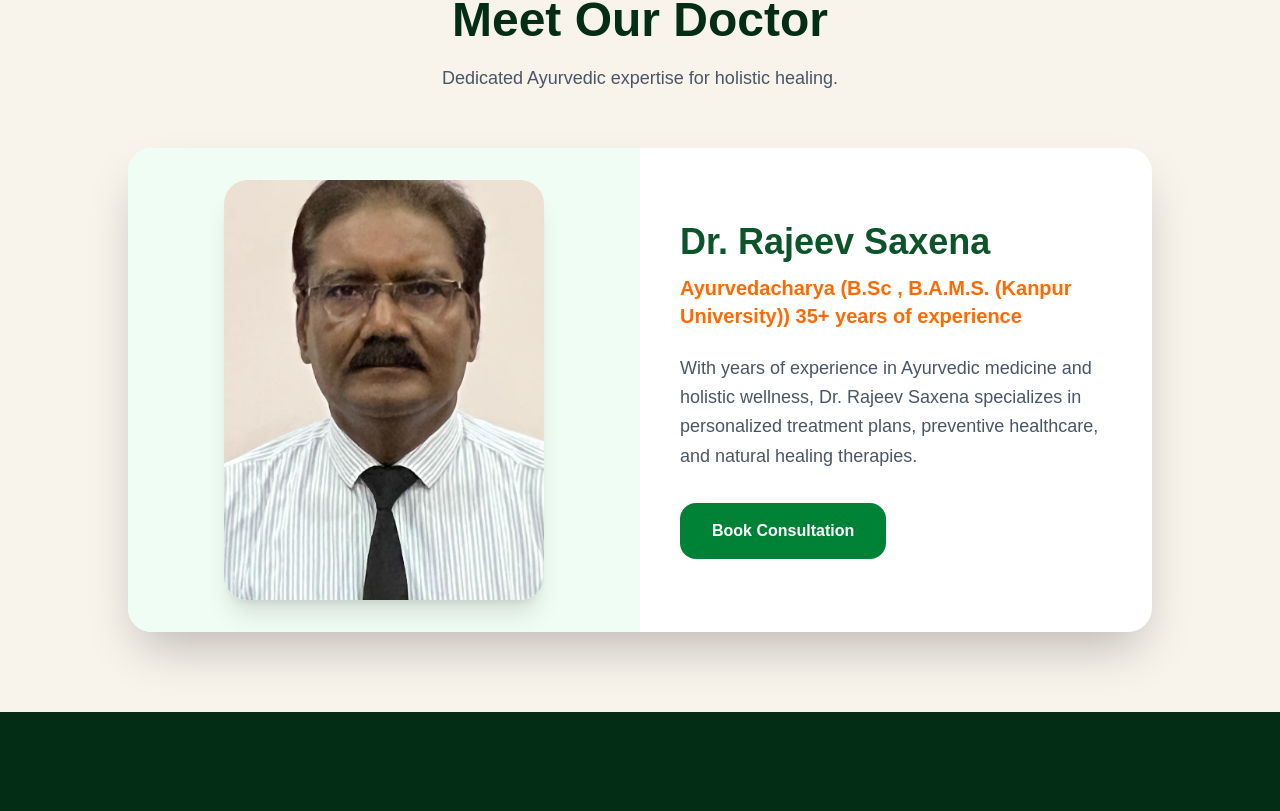
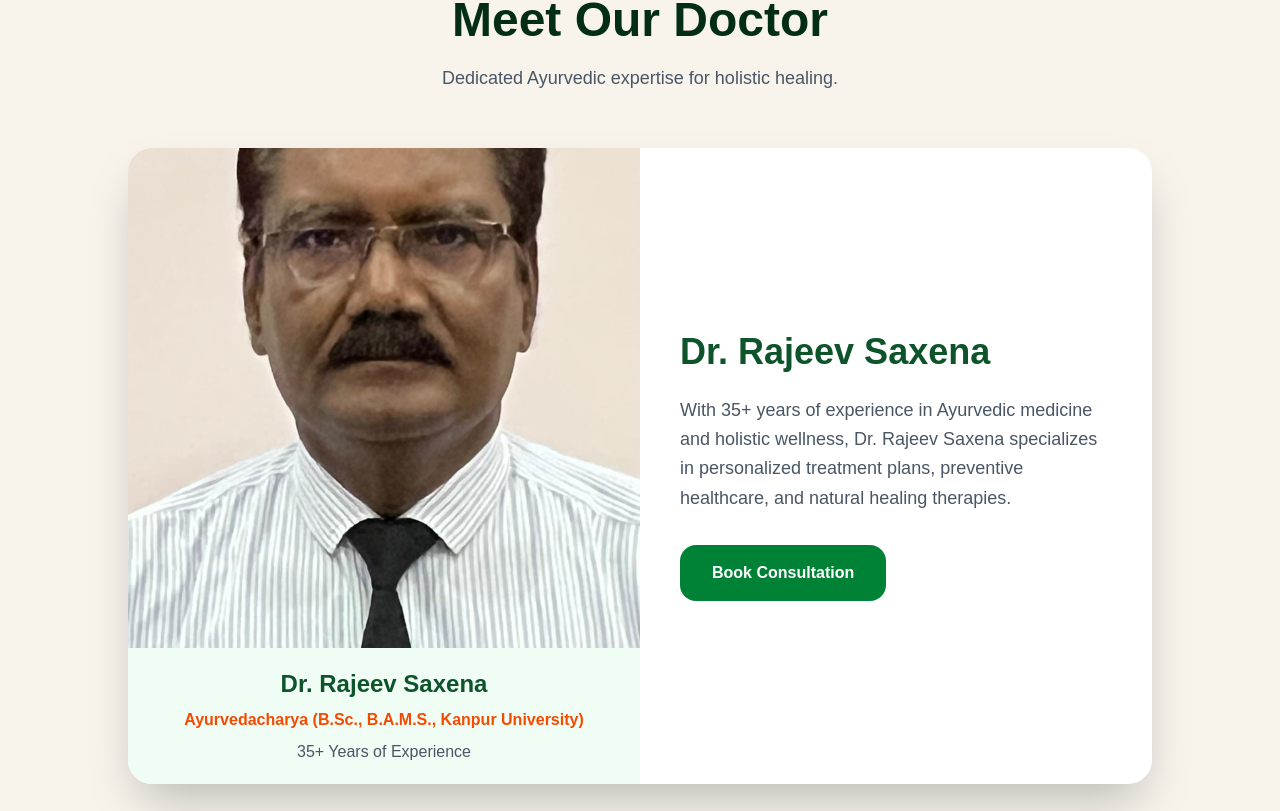
Before and after one commit to thakurutkars/charak-care-center, a Next.js app: page / in a window 1280 px wide. Shown: the part 1601-2412 px from the top of the page. Built offline with nearby package versions, Linux system fonts and the light colour scheme.

Commit message:
Added payment mode

```diff
--- a/components/Doctors.tsx
+++ b/components/Doctors.tsx
@@ -20,12 +20,26 @@ export default function Doctors() {
 
           {/* Doctor Image */}
 
-            <div className="flex justify-center items-center p-8 bg-green-50">
+            <div className="bg-green-50">
   <img
     src="/doctor.jpeg"
     alt="Doctor"
-    className="w-[320px] h-[420px] object-cover rounded-3xl shadow-xl"
+    className="w-full h-[500px] object-cover"
   />
+
+  <div className="p-5 text-center">
+    <h4 className="text-2xl font-bold text-green-900">
+      Dr. Rajeev Saxena
+    </h4>
+
+    <p className="text-orange-600 font-semibold mt-2">
+      Ayurvedacharya (B.Sc., B.A.M.S., Kanpur University)
+    </p>
+
+    <p className="text-gray-600 mt-2 font-medium">
+      35+ Years of Experience
+    </p>
+  </div>
 </div>
 
 
@@ -35,13 +49,10 @@ export default function Doctors() {
               Dr. Rajeev Saxena
             </h3>
 
-            <p className="text-orange-500 text-xl font-semibold mt-3">
-              Ayurvedacharya (B.Sc , B.A.M.S. (Kanpur University))
-              35+ years of experience
-            </p>
+
 
             <p className="text-gray-600 mt-6 text-lg leading-relaxed">
-              With years of experience in Ayurvedic medicine and holistic
+              With 35+ years of experience in Ayurvedic medicine and holistic
               wellness, Dr. Rajeev Saxena specializes in personalized treatment
               plans, preventive healthcare, and natural healing therapies.
             </p>
```
